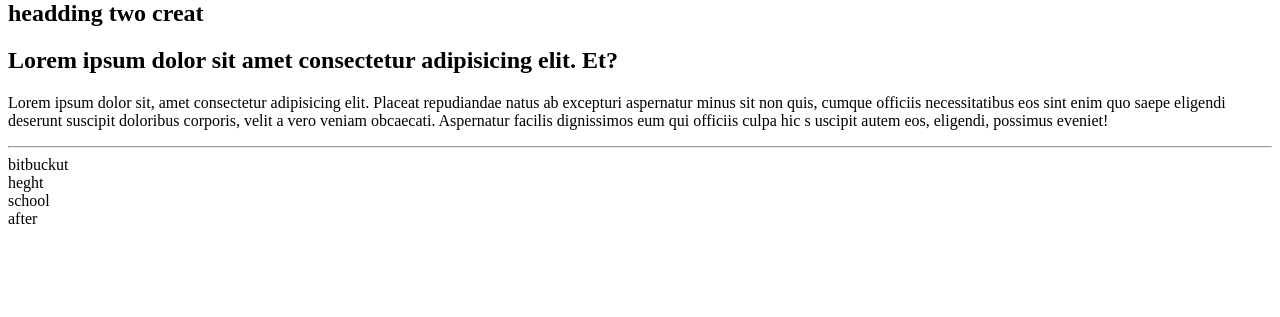
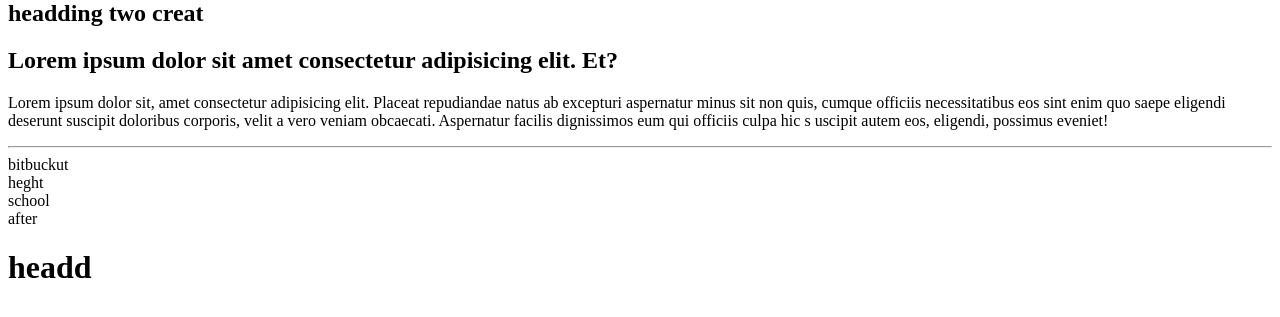
Before and after one commit to musthugit/git-intro-two, a plain HTML site: page index.html in a window 1280 px wide. Shown: the part 465-782 px from the top of the page. Drawn offline with Linux system fonts and the light colour scheme.

Commit message:
new padding leayer clear

```diff
--- a/index.html
+++ b/index.html
@@ -38,5 +38,17 @@
     <div class="padding">heght</div>
     <div class="class">school</div>
     <div class="dib">after</div>
+
+    <div class="headdingone">
+        <div class="padding">
+            <div class="unclass">
+                <h1>
+                    headd
+                </h1>
+            </div>
+        </div>
+    </div>
+
+
 </body>
 </html>
```
